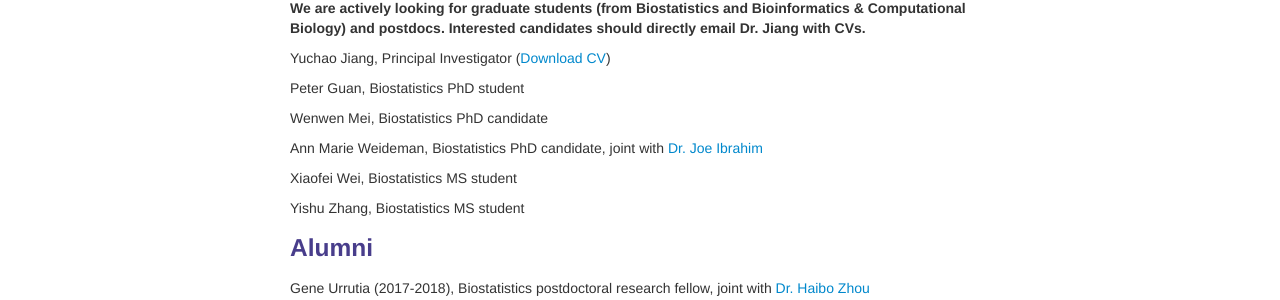
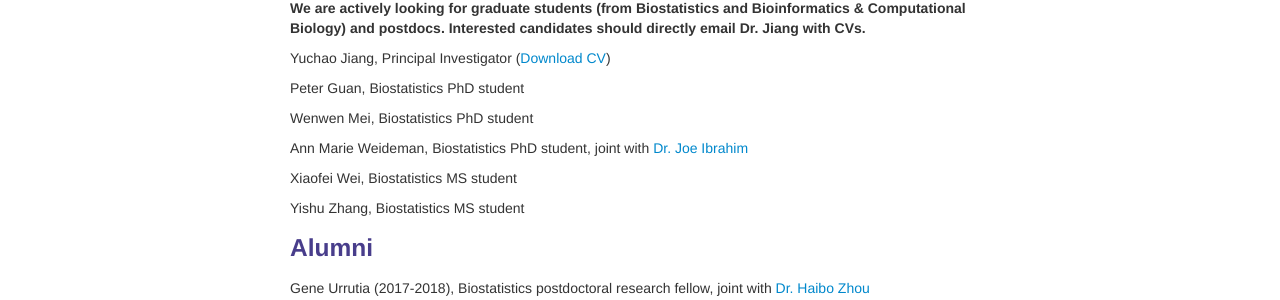
Before and after one commit to yuchaojiang/yuchaojiang.github.io, a Jekyll site: the page built from pages/people.md, in a window 1280 px wide. Shown: the part 154-454 px from the top of the page. Built offline with Jekyll 4.4.1, drawn with Linux system fonts in a browser that asks for light colours.

Commit message:
Update people.md

```diff
--- a/pages/people.md
+++ b/pages/people.md
@@ -10,9 +10,9 @@ Yuchao Jiang, Principal Investigator (<a href="https://www.dropbox.com/s/puigrek
 
 Peter Guan, Biostatistics PhD student
 
-Wenwen Mei, Biostatistics PhD candidate
+Wenwen Mei, Biostatistics PhD student
 
-Ann Marie Weideman, Biostatistics PhD candidate, joint with [Dr. Joe Ibrahim](https://sph.unc.edu/adv_profile/joseph-g-ibrahim-phd/)
+Ann Marie Weideman, Biostatistics PhD student, joint with [Dr. Joe Ibrahim](https://sph.unc.edu/adv_profile/joseph-g-ibrahim-phd/)
 
 Xiaofei Wei, Biostatistics MS student
 
```
